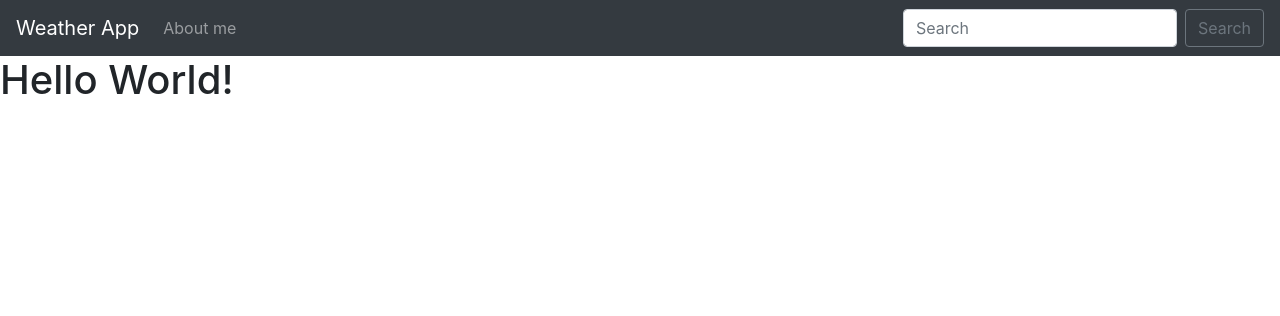
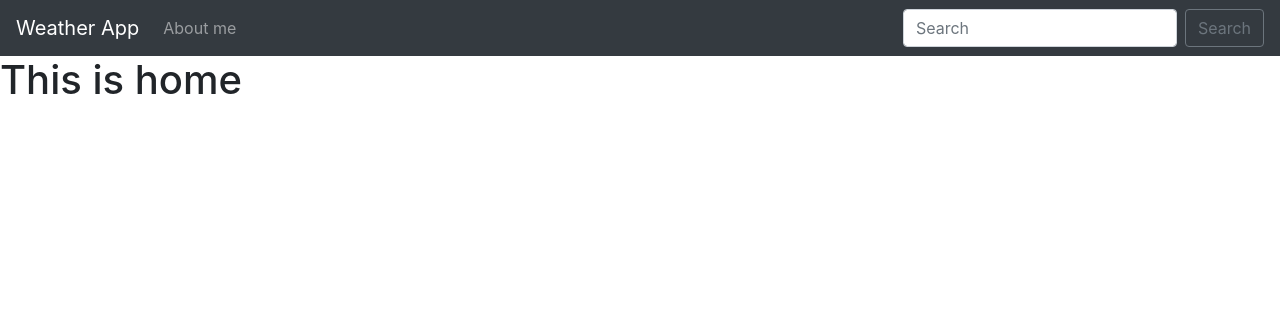
Before and after one commit to thomasjohnbeeson/djangoweather, a Django app: page / in a window 1280 px wide. Shown: the top 316 px of the page. Run offline with Django 3.2, Linux system fonts and the light colour scheme; some libraries are stand-ins or nearby versions.

Commit message:
added comments to views.py

```diff
--- a/lookup/templates/base.html
+++ b/lookup/templates/base.html
@@ -31,10 +31,9 @@
     </form>
   </div>
 </nav>
-    {% block content %}
-<!-- Code here will be forwarded to base-->
-    <h1></h1> <!-- This header has a special style that outputs Hello World -->
 
+{% block content %}
+<!-- The code from the sourcing pages will be rendered here-->
 {% endblock %}
 
 
--- a/lookup/templates/home.html
+++ b/lookup/templates/home.html
@@ -2,6 +2,6 @@
 
 {% block content %}
 <!-- Code here can be extracted-->
-<h1>Hello World!</h1>
+<h1>This is home</h1>
 
 {% endblock %}
--- a/lookup/views.py
+++ b/lookup/views.py
@@ -1,6 +1,6 @@
 from django.shortcuts import render
 
-# Create your views here.
+# Create your views here, trololol.
 
 def home(request): #home corresponds with the home.html file
 	return render(request, "home.html", {}) # here we return the request and thge address (home.html), and a dictionnary
```
